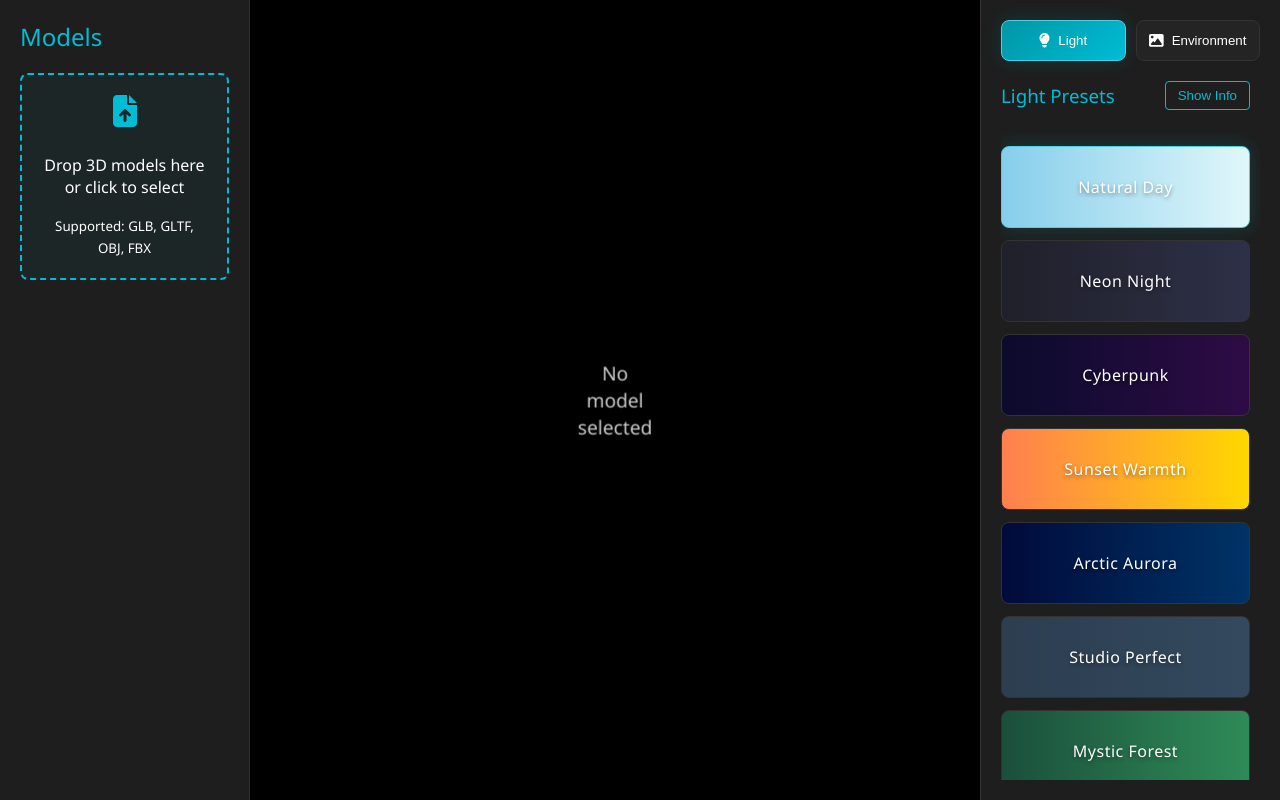
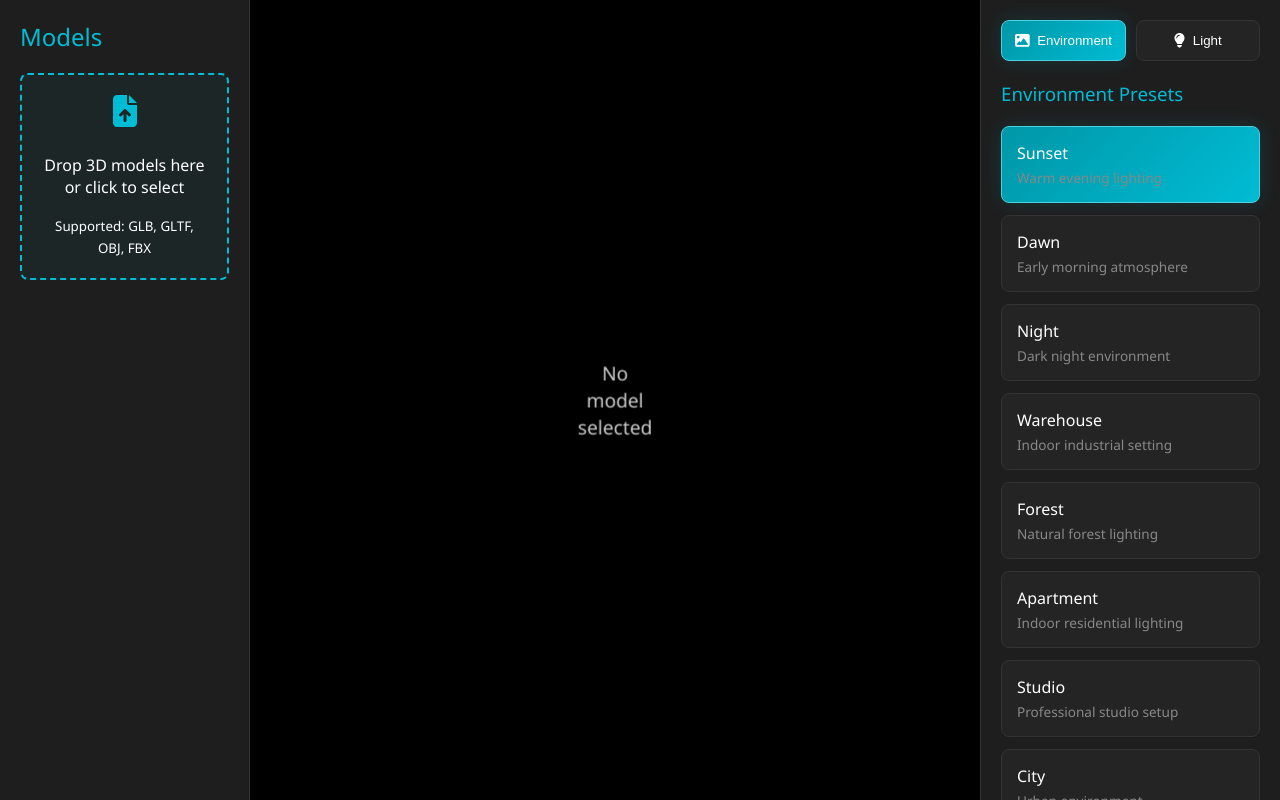
Before and after one commit to dragonashil/glb-web-viewer, a React (Create React App) app: page / in a window 1280 px wide. Built offline with nearby package versions, Linux system fonts and the light colour scheme.

Commit message:
셋팅패널 탭 순서 변경

```diff
--- a/src/components/SettingsPanel/SettingsPanel.tsx
+++ b/src/components/SettingsPanel/SettingsPanel.tsx
@@ -19,11 +19,18 @@ const SettingsPanel: React.FC<SettingsPanelProps> = ({
   selectedLightPreset,
   onLightPresetChange
 }) => {
-  const [activeTab, setActiveTab] = useState<'light' | 'environment'>('light');
+  const [activeTab, setActiveTab] = useState<'environment' | 'light'>('environment');
 
   return (
     <div className="settings-panel">
       <div className="settings-tabs">
+        <button
+          className={`tab-button ${activeTab === 'environment' ? 'active' : ''}`}
+          onClick={() => setActiveTab('environment')}
+        >
+          <FontAwesomeIcon icon={faImage} />
+          Environment
+        </button>
         <button
           className={`tab-button ${activeTab === 'light' ? 'active' : ''}`}
           onClick={() => setActiveTab('light')}
@@ -31,24 +38,17 @@ const SettingsPanel: React.FC<SettingsPanelProps> = ({
           <FontAwesomeIcon icon={faLightbulb} />
           Light
         </button>
-        <button
-          className={`tab-button ${activeTab === 'environment' ? 'active' : ''}`}
-          onClick={() => setActiveTab('environment')}
-        >
-          <FontAwesomeIcon icon={faImage} />
-          Environment
-        </button>
       </div>
 
-      {activeTab === 'light' ? (
+      {activeTab === 'environment' ? (
+        <EnvironmentSettings
+          selectedPreset={environmentPreset}
+          onPresetChange={onEnvironmentChange}
+        />
+      ) : (
         <LightSettings
           selectedPreset={selectedLightPreset}
           onPresetChange={onLightPresetChange}
-        />
-      ) : (
-        <EnvironmentSettings
-          selectedPreset={environmentPreset}
-          onPresetChange={onEnvironmentChange}
         />
       )}
     </div>
```
